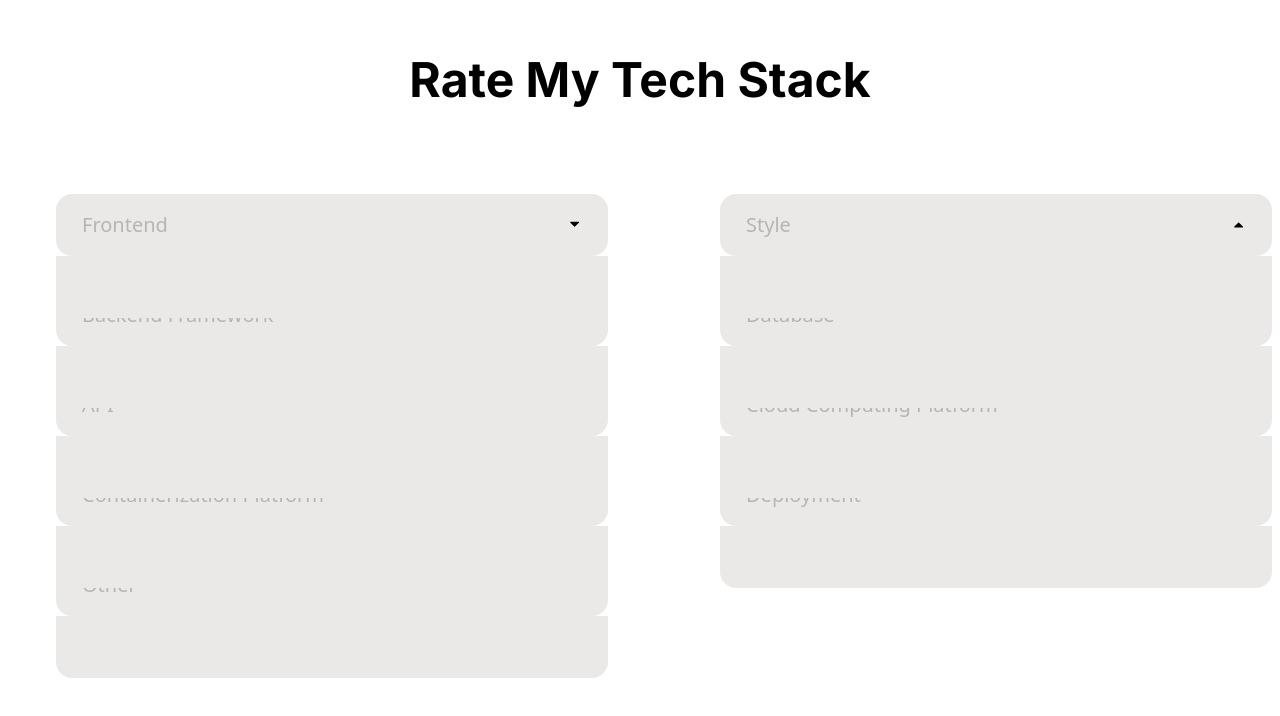
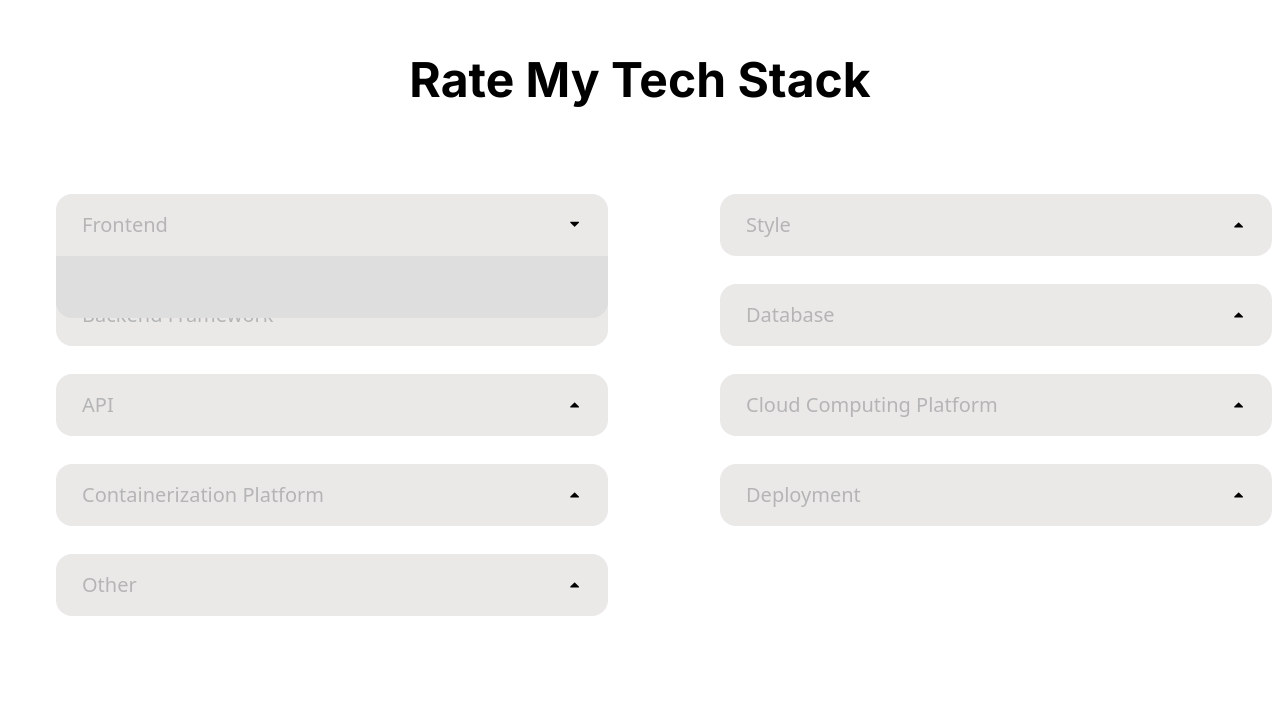
Before and after one commit to Maghish/Rate-My-Tech-Stack, a React (Vite) app in the folder client/: page / in a window 1280 px wide. Both pictures are taken after a click on the icon 574 px from the left and 225 px from the top of the page. Shown: the top 716 px of the page. Built offline with nearby package versions, Linux system fonts and the light colour scheme; no server answers.

Commit message:
Making Home Page pt-11

```diff
--- a/client/src/components/InputMenu.jsx
+++ b/client/src/components/InputMenu.jsx
@@ -37,7 +37,11 @@ function InputMenu(props) {
 
   return (
     <div className="relative">
-      <div className="flex flex-row w-[552px] h-[62px] bg-[#EBE8E8] py-[12px] px-[26px] rounded-2xl">
+      <div
+        className={`flex flex-row w-[552px] h-[62px] bg-[#EBE8E8] py-[12px] px-[26px] ${
+          menuListOpen ? "rounded-t-2xl" : "rounded-2xl"
+        }`}
+      >
         <input
           type="text"
           className="w-full outline-none bg-[#EBE8E8] text-xl placeholder:text-xl placeholder:text-[#B5B5B5]"
@@ -54,7 +58,9 @@ function InputMenu(props) {
       </div>
 
       <div
-        className={`absolute top-[62px] z-20 bg-[#EBE8E8] w-[552px] h-auto min-h-[62px] rounded-b-2xl `}
+        className={`absolute top-[62px] z-20 bg-[#dedede] w-[552px] h-auto min-h-[62px] rounded-b-2xl ${
+          menuListOpen ? "block" : "hidden"
+        }`}
         id={`${props.field}-menuList`}
       ></div>
     </div>
```
